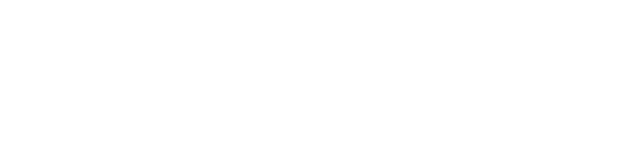
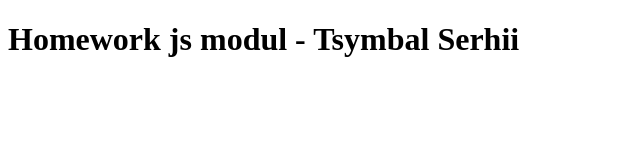
Before and after one commit to Serhiiowl/goit-js-hw-01, a plain HTML site: page index.html in a window 1280 px wide. Shown: the whole page, without its empty margins (0-640 px from the left). Drawn offline with Linux system fonts and the light colour scheme.

Commit message:
Update index.html

```diff
--- a/index.html
+++ b/index.html
@@ -8,7 +8,7 @@
 </head>
 
 <body>
-
+    <h1>Homework js modul - Tsymbal Serhii </h1>
 </body>
 
 </html>
```
